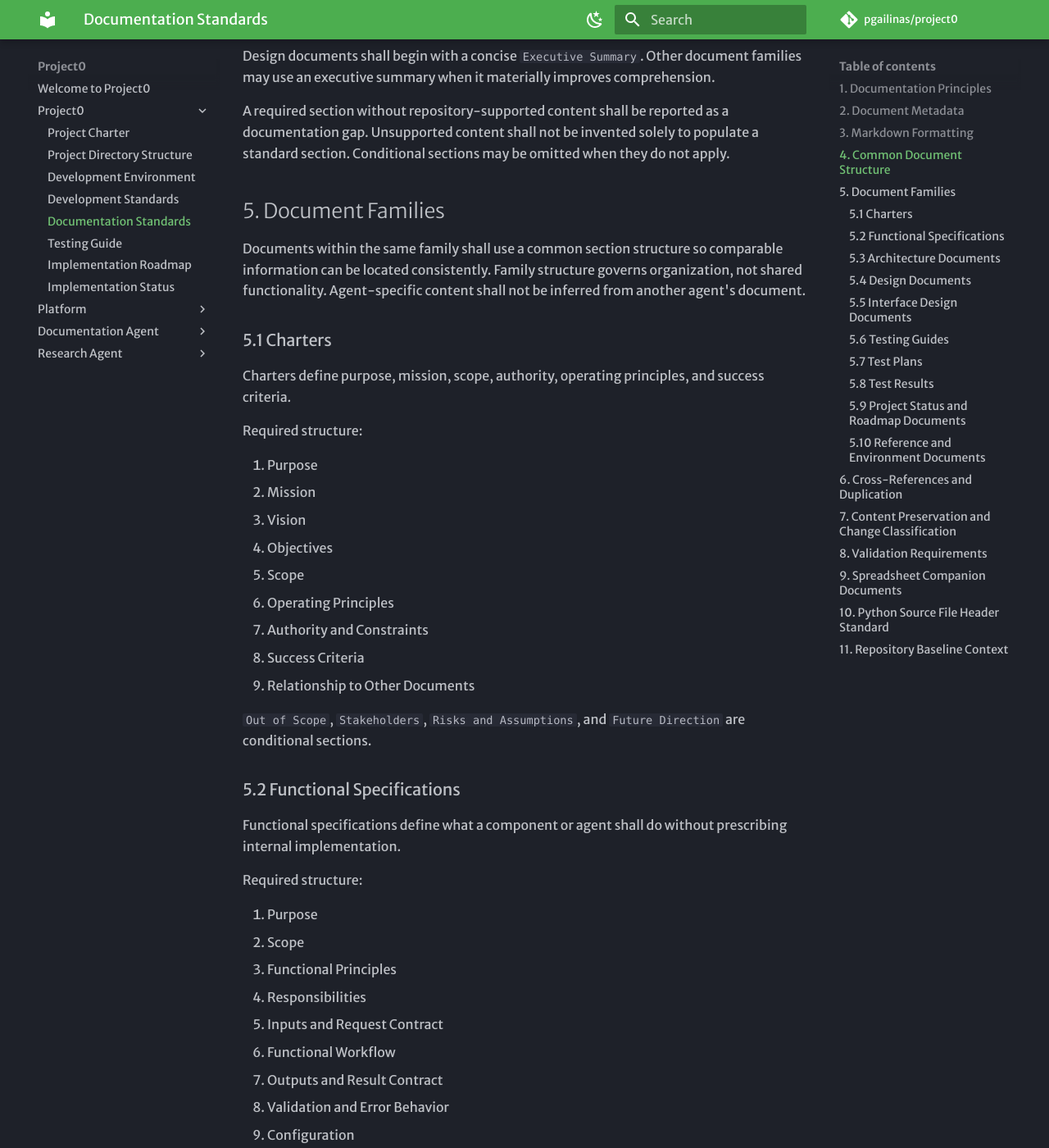
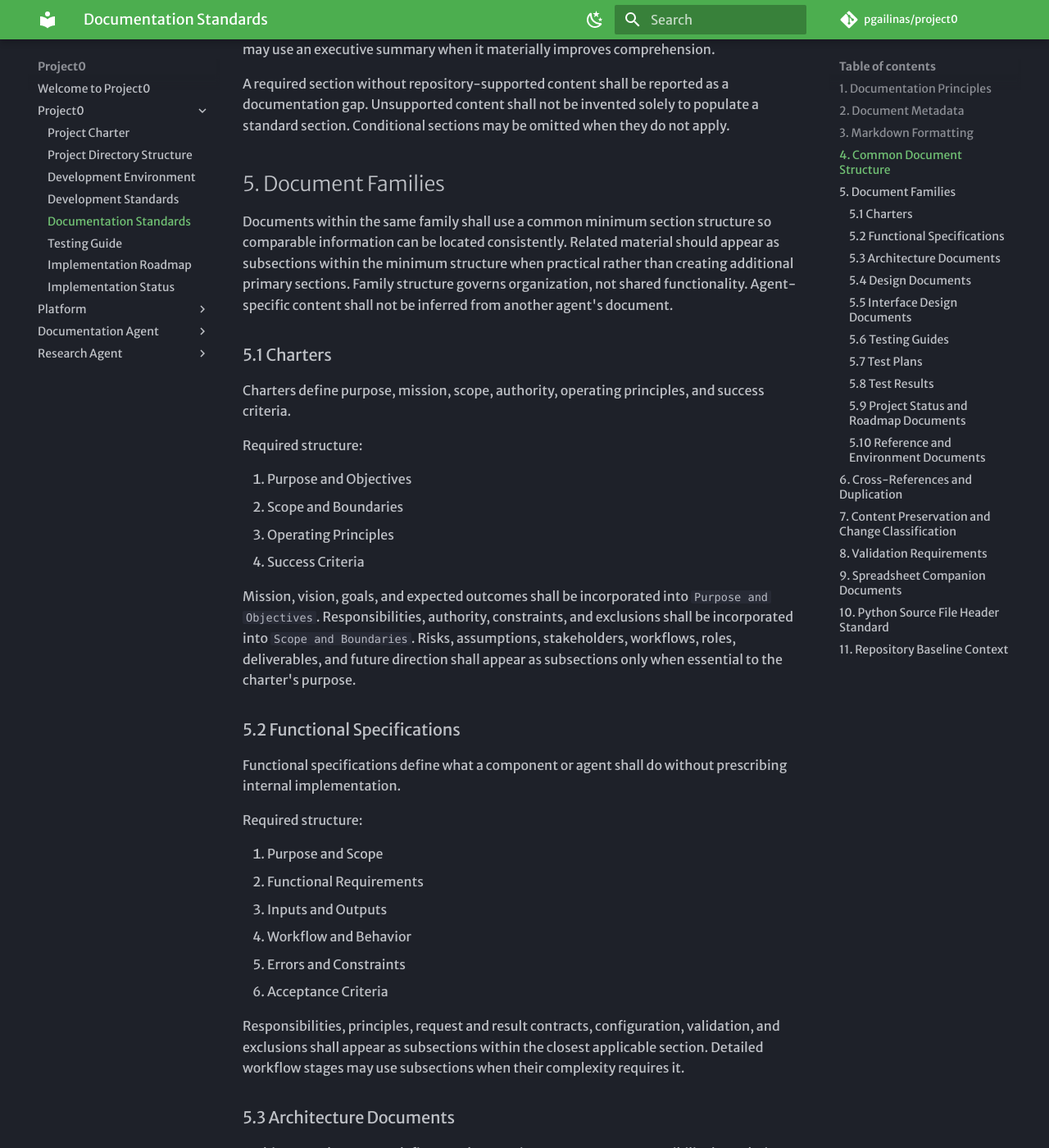
Before and after one commit to pgailinas/project0, an MkDocs documentation site: the page built from docs/project/Documentation_Standards.md, in a window 1280 px wide and 1400 px high, scrolled down 2274 px. Shown: the whole window at 82% size. Built offline with MkDocs 1.6.1 and Material for MkDocs 9.7.7, drawn with Linux system fonts in a browser that asks for light colours; some web fonts are replaced; comment, search, counter and statistics services are not loaded; some of the changed text lies outside the part shown.

Commit message:
Expand more Project0 documentation standards

```diff
--- a/docs/project/Documentation_Standards.md
+++ b/docs/project/Documentation_Standards.md
@@ -60,7 +60,6 @@ Controlled documents shall contain, when applicable:
 2. Scope and authority boundaries.
 3. The family-specific body defined in this standard.
 4. Current constraints, limitations, or exclusions when material.
-5. Related authoritative documents when cross-references are necessary.
 
 Design documents shall begin with a concise `Executive Summary`. Other document families may use an executive summary when it materially improves comprehension.
 
@@ -68,7 +67,7 @@ A required section without repository-supported content shall be reported as a d
 
 ## 5. Document Families
 
-Documents within the same family shall use a common section structure so comparable information can be located consistently. Family structure governs organization, not shared functionality. Agent-specific content shall not be inferred from another agent's document.
+Documents within the same family shall use a common minimum section structure so comparable information can be located consistently. Related material should appear as subsections within the minimum structure when practical rather than creating additional primary sections. Family structure governs organization, not shared functionality. Agent-specific content shall not be inferred from another agent's document.
 
 ### 5.1 Charters
 
@@ -76,17 +75,12 @@ Charters define purpose, mission, scope, authority, operating principles, and su
 
 Required structure:
 
-1. Purpose
-2. Mission
-3. Vision
-4. Objectives
-5. Scope
-6. Operating Principles
-7. Authority and Constraints
-8. Success Criteria
-9. Relationship to Other Documents
+1. Purpose and Objectives
+2. Scope and Boundaries
+3. Operating Principles
+4. Success Criteria
 
-`Out of Scope`, `Stakeholders`, `Risks and Assumptions`, and `Future Direction` are conditional sections.
+Mission, vision, goals, and expected outcomes shall be incorporated into `Purpose and Objectives`. Responsibilities, authority, constraints, and exclusions shall be incorporated into `Scope and Boundaries`. Risks, assumptions, stakeholders, workflows, roles, deliverables, and future direction shall appear as subsections only when essential to the charter's purpose.
 
 ### 5.2 Functional Specifications
 
@@ -94,19 +88,14 @@ Functional specifications define what a component or agent shall do without pres
 
 Required structure:
 
-1. Purpose
-2. Scope
-3. Functional Principles
-4. Responsibilities
-5. Inputs and Request Contract
-6. Functional Workflow
-7. Outputs and Result Contract
-8. Validation and Error Behavior
-9. Configuration
-10. Constraints and Exclusions
-11. Success or Acceptance Criteria
+1. Purpose and Scope
+2. Functional Requirements
+3. Inputs and Outputs
+4. Workflow and Behavior
+5. Errors and Constraints
+6. Acceptance Criteria
 
-Detailed workflow stages may appear as subsections or primary sections when their complexity requires it.
+Responsibilities, principles, request and result contracts, configuration, validation, and exclusions shall appear as subsections within the closest applicable section. Detailed workflow stages may use subsections when their complexity requires it.
 
 ### 5.3 Architecture Documents
 
@@ -116,15 +105,11 @@ Required structure:
 
 1. Executive Summary
 2. Purpose and Scope
-3. Architectural Principles
-4. Runtime Topology or Architectural Workflow
-5. Components and Responsibilities
-6. Data and Interface Boundaries
-7. External Dependencies
-8. Validation and Failure Boundaries
-9. Architectural Constraints
+3. Architecture and Components
+4. Interactions and Dependencies
+5. Boundaries and Constraints
 
-Future expansion is conditional and shall be clearly separated from implemented architecture.
+Architectural principles, topology, workflow, responsibilities, data and interface boundaries, validation, failure behavior, and external dependencies shall appear as subsections within the closest applicable section. Future expansion is conditional and shall be clearly separated from implemented architecture.
 
 ### 5.4 Design Documents
 
@@ -134,15 +119,12 @@ Required structure:
 
 1. Executive Summary
 2. Purpose and Scope
-3. Design Principles
-4. Component Design
-5. Component Interactions or Data Flow
-6. Interfaces and Contracts
-7. Configuration and Error Handling
-8. Design Constraints and Current Limitations
-9. Verification Evidence
+3. Component Design
+4. Interactions and Contracts
+5. Configuration and Failure Behavior
+6. Constraints and Verification
 
-Detailed algorithms or source-level behavior shall be included only when necessary to explain a contract, responsibility, or material design decision.
+Design principles, data flow, error handling, current limitations, and verification evidence shall appear as subsections within the closest applicable section. Detailed algorithms or source-level behavior shall be included only when necessary to explain a contract, responsibility, or material design decision.
 
 ### 5.5 Interface Design Documents
 
@@ -150,18 +132,13 @@ Interface design documents define public boundaries among browser routes, servic
 
 Required structure:
 
-1. Executive Summary
-2. Purpose and Scope
-3. Interface Boundaries
-4. User or Browser Interface
-5. Service and Workflow Interfaces
-6. Provider Interfaces
-7. Data and Result Contracts
-8. Configuration and Status Interfaces
-9. Error and Safety Guarantees
-10. Limitations
+1. Purpose and Scope
+2. Interface Boundaries
+3. Interface Contracts
+4. Data and Error Contracts
+5. Guarantees and Limitations
 
-Only interface types applicable to the documented component shall be included.
+User, browser, service, workflow, provider, configuration, and status interfaces shall appear as subsections within the closest applicable section. Only interface types applicable to the documented component shall be included.
 
 ### 5.6 Testing Guides
 
@@ -169,16 +146,13 @@ Testing guides explain how to run, interpret, and troubleshoot the applicable te
 
 Required structure:
 
-1. Purpose
-2. Testing Objectives and Principles
-3. Test Organization
-4. Test Environment and Configuration
-5. Standard and Focused Test Commands
-6. Manual or Browser Validation
-7. Result Interpretation and Completion Criteria
-8. Troubleshooting
+1. Purpose and Scope
+2. Test Organization and Environment
+3. Test Commands and Procedures
+4. Result Interpretation
+5. Troubleshooting
 
-Live-provider validation, repository-safety checks, and current gaps are conditional sections.
+Testing objectives and principles, configuration, manual or browser validation, completion criteria, live-provider validation, repository-safety checks, and current gaps shall appear as subsections within the closest applicable section when relevant.
 
 ### 5.7 Test Plans
 
@@ -186,18 +160,14 @@ Test plans define intended verification coverage, scenarios, environments, and a
 
 Required structure:
 
-1. Executive Summary
-2. Purpose and Scope
-3. Verification Principles
-4. Test Levels and Locations
-5. Functional Verification Scenarios
-6. Safety and Failure Scenarios
-7. Integration and Acceptance Scenarios
-8. Test Data and Environment
-9. Entry and Exit Criteria
-10. Known Coverage Considerations
+1. Purpose and Scope
+2. Verification Strategy
+3. Test Coverage and Scenarios
+4. Environment and Test Data
+5. Entry and Exit Criteria
+6. Known Gaps
 
-Provider-specific scenarios are conditional.
+Verification principles, test levels and locations, functional, safety, failure, integration, acceptance, and provider-specific scenarios shall appear as subsections within the closest applicable section.
 
 ### 5.8 Test Results
 
@@ -205,26 +175,39 @@ Test-result documents record verified evidence and shall distinguish executed re
 
 Required structure:
 
-1. Executive Summary
-2. Audit and Execution Basis
-3. Validation Status
-4. Executed Test Results
-5. Observed Failures, Constraints, and Risks
-6. Defect Record
-7. Validation Decision
-8. Next Required Verification
+1. Execution Basis
+2. Results Summary
+3. Failures and Risks
+4. Validation Decision
+5. Next Verification
 
-Exact commands, environment, commit or repository state, test counts, failures, skips, and execution date shall be recorded when results are claimed.
+Validation status, executed-test details, observed constraints, and defects shall appear as subsections within the closest applicable section. Exact commands, environment, commit or repository state, test counts, failures, skips, and execution date shall be recorded when results are claimed.
 
 ### 5.9 Project Status and Roadmap Documents
 
 Status documents describe the verified current state. Roadmaps describe delivery organization, sequencing, and future work. A roadmap shall not be treated as authority for completed implementation when a dedicated status document exists.
 
-Status and roadmap documents shall identify their purpose, status authority, current evidence basis, limitations, and update rules.
+Required structure:
+
+1. Purpose and Authority
+2. Current or Planned State
+3. Evidence and Dependencies
+4. Gaps and Priorities
+5. Update Rules
+
+Status- or roadmap-specific detail shall appear as subsections within this minimum structure.
 
 ### 5.10 Reference and Environment Documents
 
-Reference documents include directory structure, development environment, development standards, shared contracts, and similar lookup material. Their structure shall follow the subject rather than a forced common template, while complying with the repository-wide metadata and formatting rules.
+Reference documents include directory structure, development environment, development standards, shared contracts, and similar lookup material.
+
+Minimum structure when applicable:
+
+1. Purpose and Authority
+2. Reference Content
+3. Constraints and Notes
+
+Their detailed structure shall follow the subject rather than a forced common template, while complying with the repository-wide metadata and formatting rules.
 
 Directory documentation shall describe intentional architecture and directory responsibilities. It shall not become a manually maintained inventory of every repository file.
 
@@ -232,7 +215,9 @@ Directory documentation shall describe intentional architecture and directory re
 
 - Each material concept shall have one authoritative document.
 - Other documents may include a short contextual summary and shall link to the authoritative source for detail.
-- Cross-references shall identify the document by descriptive title, not only by path.
+- Cross-references shall be placed where they are contextually relevant and identify the document by descriptive title, not only by path.
+- A separate `Related Documents` section is optional and shall be used only when several important references cannot be placed naturally elsewhere.
+- A `Related Documents` section shall not be added solely to satisfy a family structure.
 - Circular references shall be avoided.
 - Shared platform behavior shall not be duplicated in agent documents unless a brief explanation is required to define the agent boundary.
 - Parallel agent documents may share structure but shall not assume identical responsibilities, workflows, or constraints.
```
Also changed, not shown: other parts of docs/project/Documentation_Standards.md (+1 -1 lines).
